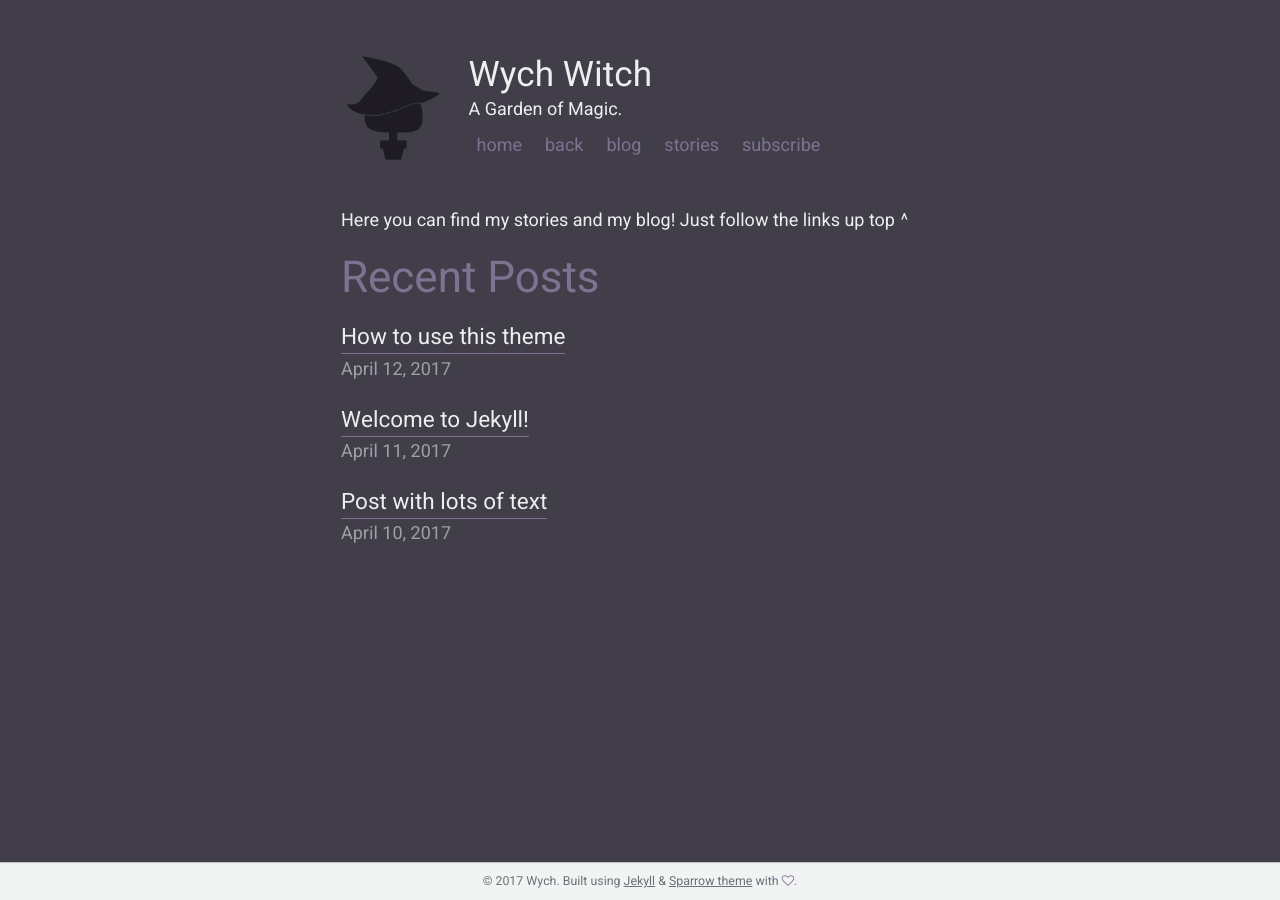
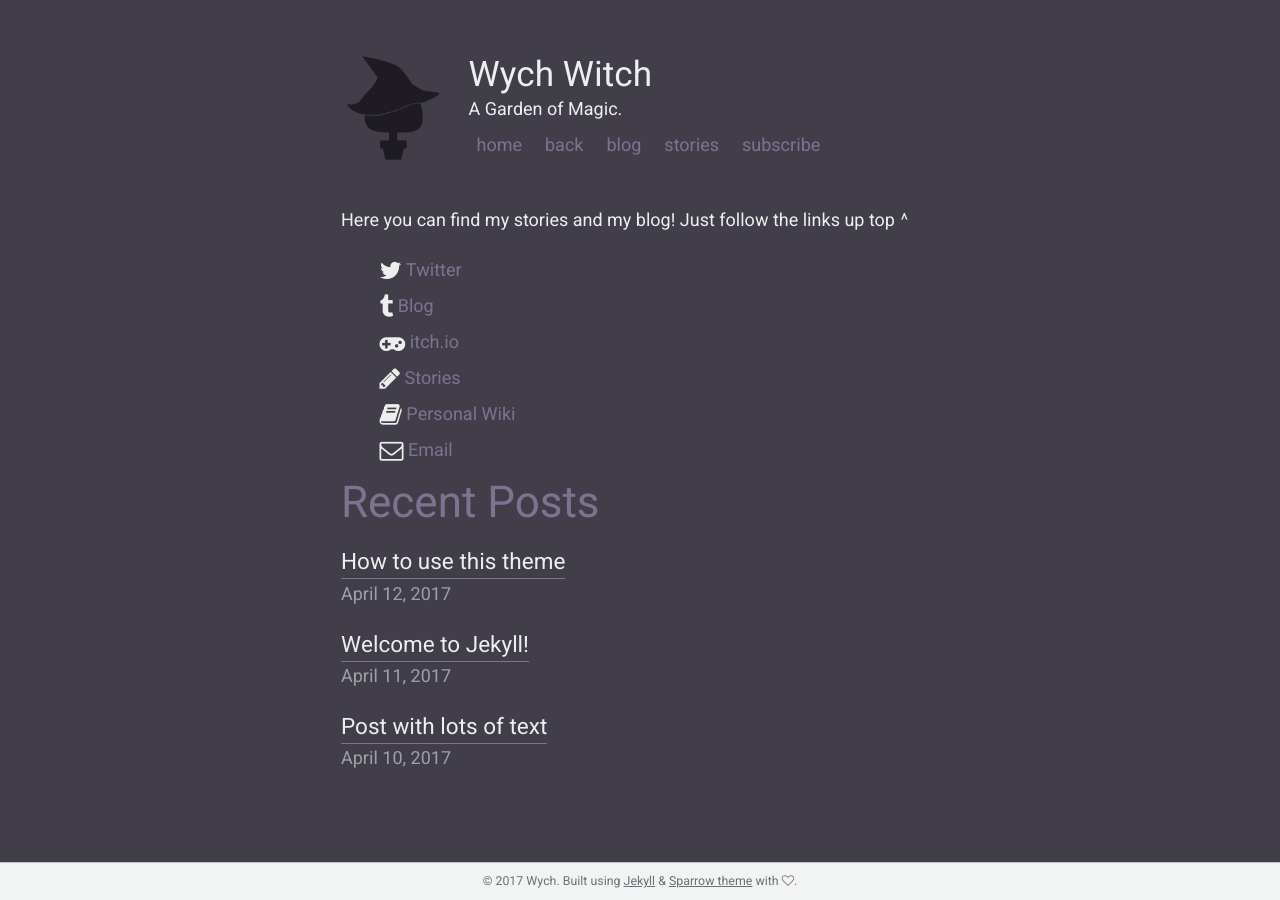
Before and after one commit to BarrelTitor/main, a Jekyll site: the page built from index.md, in a window 1280 px wide. Built offline with Jekyll 4.4.1, drawn with Linux system fonts in a browser that asks for light colours.

Commit message:
Update index.md

```diff
--- a/index.md
+++ b/index.md
@@ -4,3 +4,30 @@ comments: false
 ---
 
 Here you can find my stories and my blog! Just follow the links up top ^
+
+<ul class="fa-ul main-list">
+  <li class="main-list-item">
+    <span class="fa fa-twitter fa-lg main-list-item-icon"></span>
+    <a href="https://twitter.com/wychwitch">Twitter</a>
+  </li>
+  <li class="main-list-item">
+    <span class="fa fa-tumblr fa-lg main-list-item-icon"></span>
+    <a href="https://wychwitch.tumblr.com/">Blog</a>
+  </li>
+  <li class="main-list-item">
+    <span class="fa fa-gamepad fa-lg main-list-item-icon"></span>
+    <a href="https://wychwitch.itch.io/">itch.io</a>
+  </li>
+  <li class="main-list-item">
+    <span class="fa fa-pencil fa-lg main-list-item-icon"></span>
+    <a href="http://stories.wychwit.ch">Stories</a>
+  </li>
+  <li class="main-list-item">
+    <span class="fa fa-book fa-lg main-list-item-icon"></span>
+    <a href="http://wiki.wychwit.ch">Personal Wiki</a>
+  </li>
+  <li class="main-list-item">
+    <span class="fa fa-envelope-o fa-lg main-list-item-icon"></span>
+    <a href="mailto:wytchwitchcraft@gmail.com">Email</a>
+  </li>
+</ul>
```
